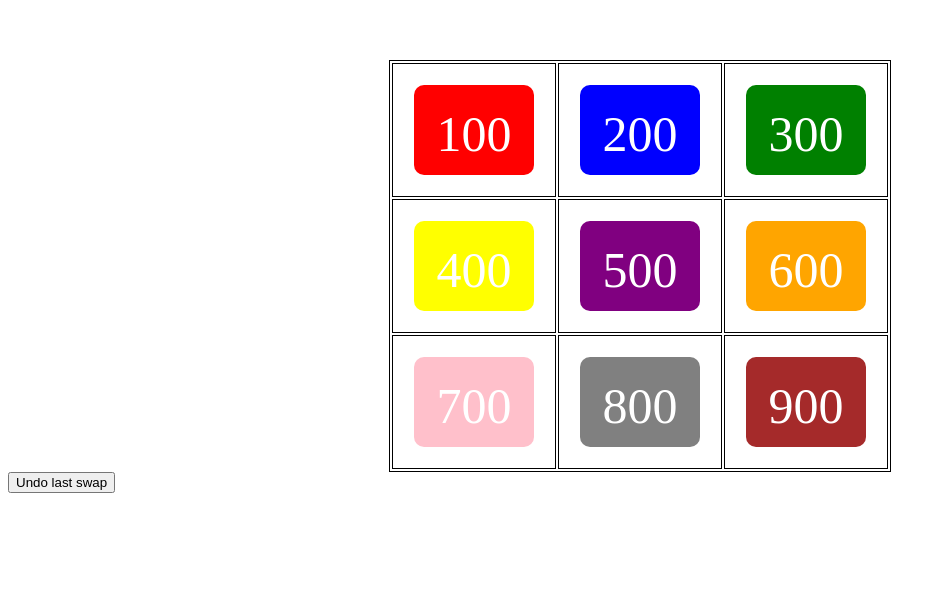
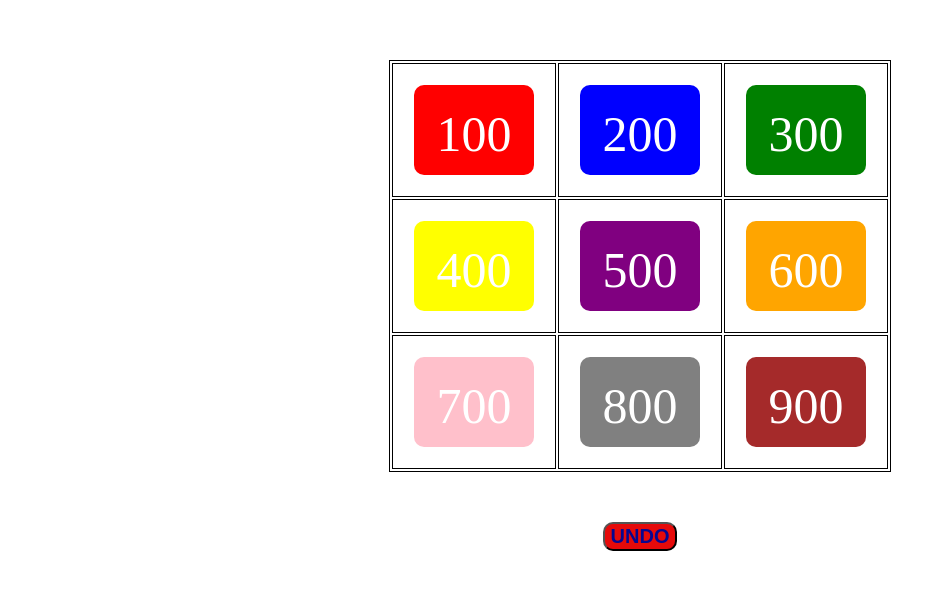
Before and after one commit to Abhaysingh4/Drag-Drop, a plain HTML site: page index.html in a window 1280 px wide. Shown: the part 140-730 px from the top of the page, without its empty margins (0-946 px from the left). Drawn offline with Linux system fonts and the light colour scheme.

Commit message:
added animation

```diff
--- a/index.html
+++ b/index.html
@@ -27,6 +27,9 @@
     </tr>
   </table>
 </div>
+<div class="btn">
+    <button onclick="undoSwap()">UNDO</button>
+</div>
   <script src="script.js"></script>
 </body>
 </html>
--- a/script.js
+++ b/script.js
@@ -1,12 +1,12 @@
 let sourceBox;
 let lastSwap;
+
 function allowDrop(ev) {
   ev.preventDefault();
 }
 
 function drag(ev) {
   sourceBox = ev.target;
-  console.log(ev);
   ev.dataTransfer.setData("text", ev.target.id);
   ev.target.style.opacity = "0.4";
 }
@@ -22,7 +22,22 @@ function drop(ev) {
   sourceBox.style.backgroundColor = targetBox.style.backgroundColor;
   targetBox.innerHTML = tempContent;
   targetBox.style.backgroundColor = tempColor;
+
+  let sourceRect = sourceBox.getBoundingClientRect();
+  let targetRect = targetBox.getBoundingClientRect();
+  let deltaX = targetRect.left - sourceRect.left;
+  let deltaY = targetRect.top - sourceRect.top;
+  let animation = sourceBox.animate([
+    { transform: `translate(${deltaX}px, ${deltaY}px)` },
+    { transform: "none" }
+  ], {
+    duration: 700,
+    easing: "ease-out"
+  });
+
+  animation.onfinish = () => {
     sourceBox.style.opacity = "1.0";
+  };
 }
 
 let boxes = document.querySelectorAll(".box");
@@ -33,13 +48,10 @@ for (let i = 0; i < boxes.length; i++) {
   box.addEventListener("dragover", allowDrop);
   box.addEventListener("drop", drop);
 }
-let undoButton = document.createElement("button");
-undoButton.textContent = "Undo last swap";
-undoButton.addEventListener("click", undoSwap);
-document.body.appendChild(undoButton);
+
 
 function undoSwap() {
-    if(lastSwap) {
+  if (lastSwap) {
     let targetBox = lastSwap[0];
     let sourceBox = lastSwap[1];
     lastSwap = null;
@@ -49,5 +61,21 @@ function undoSwap() {
     sourceBox.style.backgroundColor = targetBox.style.backgroundColor;
     targetBox.innerHTML = tempContent;
     targetBox.style.backgroundColor = tempColor;
+
+    let sourceRect = sourceBox.getBoundingClientRect();
+    let targetRect = targetBox.getBoundingClientRect();
+    let deltaX = targetRect.left - sourceRect.left;
+    let deltaY = targetRect.top - sourceRect.top;
+    let animation = sourceBox.animate([
+      { transform: `translate(${deltaX}px, ${deltaY}px)` },
+      { transform: "none" }
+    ], {
+      duration: 700,
+      easing: "ease-out"
+    });
+
+    animation.onfinish = () => {
+      sourceBox.style.opacity = "1.0";
+    };
   }
 }
--- a/style.css
+++ b/style.css
@@ -26,3 +26,15 @@ td{
     justify-content: center;
     margin-top: 200px;
 }
+.btn{
+    display: flex;
+    justify-content: center;
+    margin-top: 50px;
+}
+button{
+    color: rgb(7, 7, 145);
+    background-color: rgb(230, 10, 10);
+    border-radius: 10px;
+    font-size: 20px;
+    font-weight: 600;
+}
```
Lines whose indentation alone changed are shown as unchanged.
